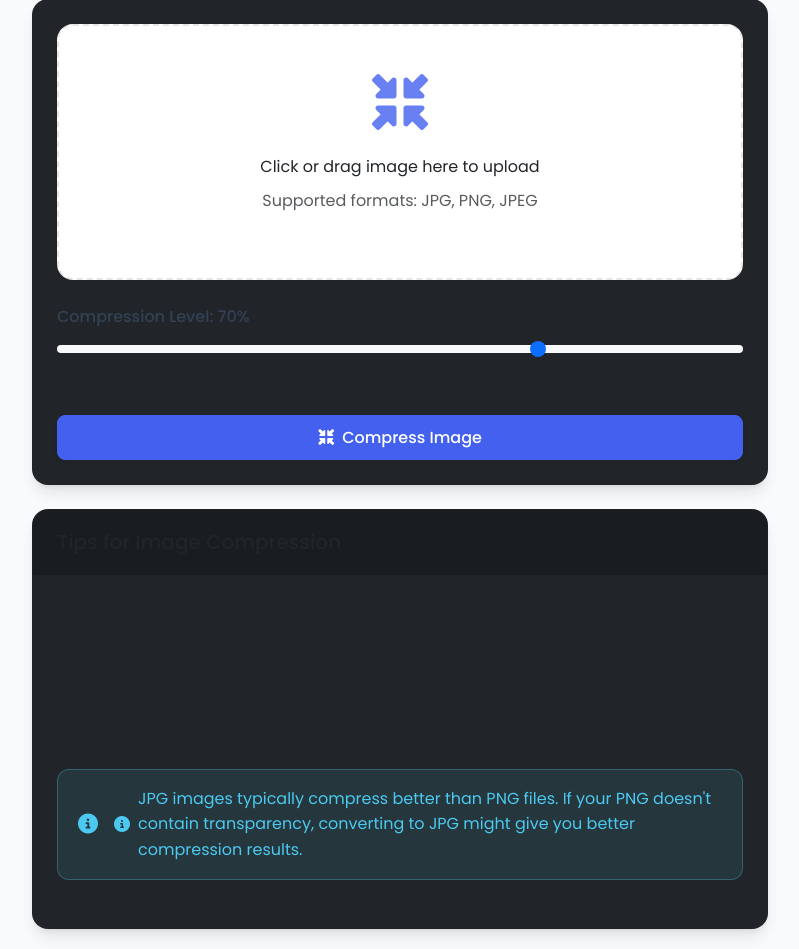
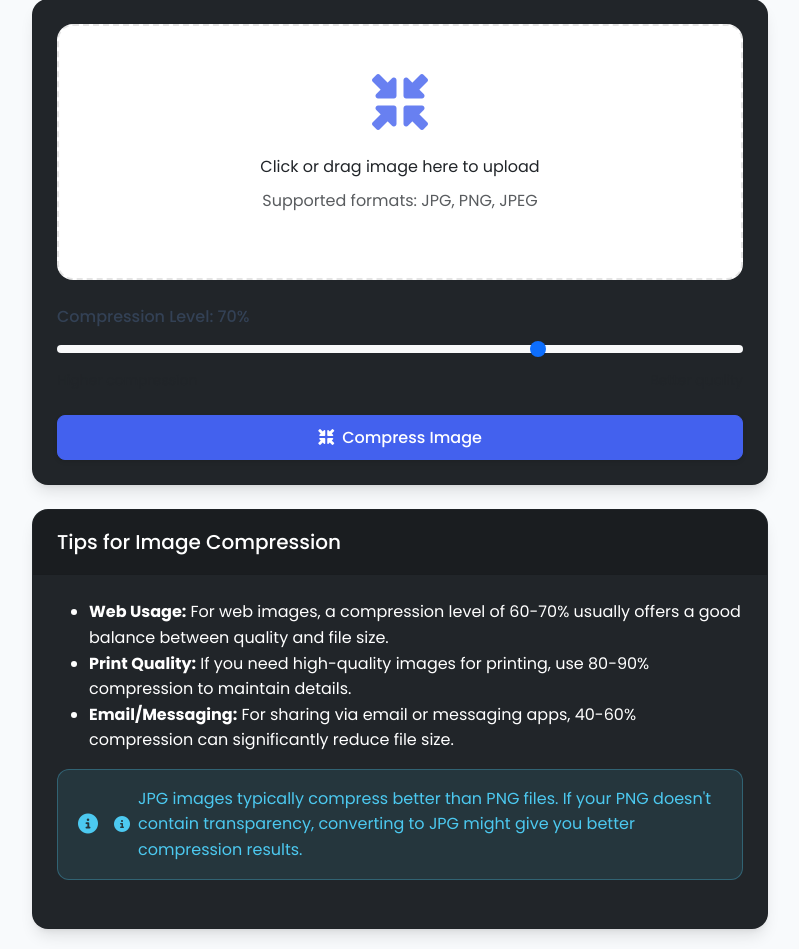
Before and after one commit to Kodambhagath/FIXIO-AI, a Flask app: page /image-compressor in a window 1280 px wide; the page is wider, and only the part inside the window is pictured. Shown: the part 303-1252 px from the top of that part, without its empty margins (240-1039 px from the left). Run offline with Flask 3, Linux system fonts and the light colour scheme; some libraries are stand-ins or nearby versions.

Commit message:
Assistant checkpoint: Fix JavaScript errors and change text color to white
Assistant generated file changes:
- templates/index.html: Fix JavaScript tool card indexing after Certificate Editor removal
- templates/image_compressor.html: Change Tips for Image Compression text color to white

---

User prompt:

change this words color to white Tips for Image Compression
Web Usage: For web images, a compression level of 60-70% usually offers a good balance between quality and file size.
Print Quality: If you need high-quality images for printing, use 80-90% compression to maintain details.
Email/Messaging: For sharing via email or messaging apps, 40-60% compression can significantly reduce file size.

Replit-Commit-Author: Assistant
Replit-Commit-Session-Id: d85ebb54-5d6e-41f3-893d-bbbea2fd274f

```diff
--- a/templates/image_compressor.html
+++ b/templates/image_compressor.html
@@ -75,10 +75,10 @@
 
         <div class="card bg-dark mt-4">
             <div class="card-header">
-                <h5 class="mb-0">Tips for Image Compression</h5>
+                <h5 class="mb-0" style="color: white">Tips for Image Compression</h5>
             </div>
             <div class="card-body">
-                <ul>
+                <ul style="color: white">
                     <li><strong>Web Usage:</strong> For web images, a compression level of 60-70% usually offers a good balance between quality and file size.</li>
                     <li><strong>Print Quality:</strong> If you need high-quality images for printing, use 80-90% compression to maintain details.</li>
                     <li><strong>Email/Messaging:</strong> For sharing via email or messaging apps, 40-60% compression can significantly reduce file size.</li>
--- a/templates/index.html
+++ b/templates/index.html
@@ -871,6 +871,8 @@ Management{% endblock %} {% block content %}
             "#all-tools .tool-card",
         );
 
+        // Only add badges if the tool cards exist
+        if (allToolsCards.length >= 10) {
             // PDF Tools
             allToolsCards[0].insertAdjacentHTML(
                 "afterbegin",
@@ -922,6 +924,7 @@ Management{% endblock %} {% block content %}
                 "afterbegin",
                 '<div class="category-badge category-ai">AI</div>',
             ); // AI Assistant
+        }
 
         // Tool search functionality
         const searchInput = document.getElementById("tool-search");
```
Lines whose indentation alone changed are shown as unchanged.
